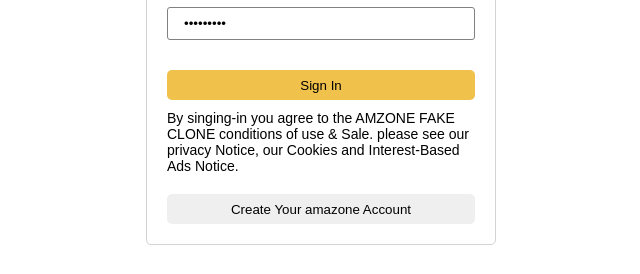
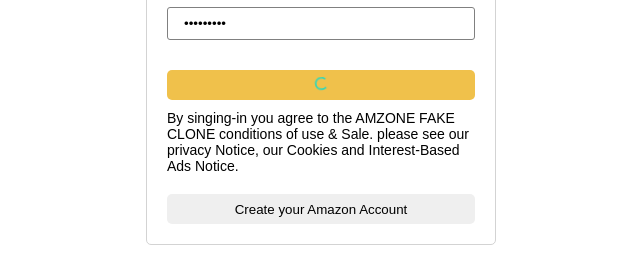
Before and after one commit to nahomdiroj/amazone-clone-2024, a React (Create React App) app: page /auth in a window 1280 px wide. Both pictures are taken after typing "name@example.com", "Sample123" into the empty fields and a click on the button "Sign In". Shown: the part 338-612 px from the top of the page, without its empty margins (319-959 px from the left). Built offline with nearby package versions, Linux system fonts and the light colour scheme; no server answers.

Commit message:
sing in to landing

```diff
--- a/src/components/Header/Header.jsx
+++ b/src/components/Header/Header.jsx
@@ -8,7 +8,7 @@
 import { DataContext } from '../DataProvider/DataProvider';
 
 function Header() {
-    const [{basket},dispatch] =useContext(DataContext)
+    const [{user,basket},dispatch] =useContext(DataContext)
     const totalItem=basket?.reduce((amount,item)=>{
         return item.amount+ amount
     },0)
--- a/src/pages/Auth/Auth.jsx
+++ b/src/pages/Auth/Auth.jsx
@@ -5,32 +5,47 @@
 import {signInWithEmailAndPassword,createUserWithEmailAndPassword} from "firebase/auth"
 import {DataContext} from '../../components/DataProvider/DataProvider'
 import { Type } from '../../Utility/action.type'
+import { ClipLoader } from 'react-spinners'
+import { useNavigate } from 'react-router-dom'
 function Auth() {
   const[email,setEmail]=useState("")
   const[password,setPassword]=useState("")
   const[error,setError]=useState("")
+  const[loading,setLoading]=useState({signIn:false,signUp:false})
+ const navigate = useNavigate();
+  const [{user},dispatch]= useContext(DataContext)
 
-  const [{user},dispatch]= useContext(DataContext)
-  console.log(user)
 
   const authHandler= async(e)=>{
       e.preventDefault()
-      console.log(e.target.name)
+
       if(e.target.name=="signin"){
+        setLoading({...loading,signIn:true})
          signInWithEmailAndPassword(auth, email, password).then((userInfo)=>{
 
           dispatch({
             type:Type.SET_USER,
             user:userInfo.user
           })
+          setLoading({...loading,signIn:false})
+          navigate("/")
          }).catch((err)=>{
-          console.log(err)
+          setError(err.message)
+          setLoading({...loading,signIn:false})
          })
       }else{
+
             createUserWithEmailAndPassword(auth,email,password).then((userInfo)=>{
-
+              setLoading({...loading,signUp:true})
+                dispatch({
+                  type:Type.SET_USER,
+                  user:userInfo.user
+                })
+                setLoading({...loading,signUp:false})
+                navigate("/")
              }).catch((err)=>{
-              console.log(err)
+              setError(err.message)
+              setLoading({...loading,signUp:false})
              })
       }
   }
@@ -56,15 +71,25 @@
               <button type='submit' onClick={authHandler}
 
               name='signin'
-              className={classes.logi_singInButton}>Sign In</button>
+              className={classes.logi_singInButton}>
+
+                {
+                  loading.signIn?
+                  <ClipLoader   color="#36d7b7" size={15}/>:("Sign In")
+                }
+
+                </button>
           </form>
 
           <p>
             By singing-in you agree to the AMZONE FAKE CLONE conditions of use & Sale. please see our privacy Notice, our Cookies and Interest-Based Ads Notice.
           </p>
 
-          <button className={classes.login_registerButton}  name='singup' onClick={authHandler}> Create Your amazone Account</button>
-
+          <button className={classes.login_registerButton}  name='singup' onClick={authHandler}>  {
+                  loading.signUp?
+                  <ClipLoader   color="#36d7b7" size={15}/>:("Create your Amazon Account")
+                }</button>
+         {error&& <small style={{paddingTop:"5px",color:"red"}}>{error}</small>}
         </div>
 
 
```
